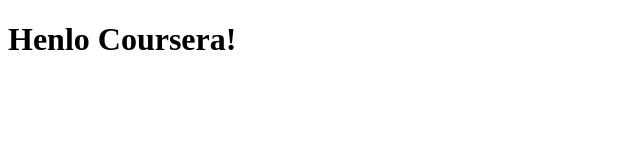
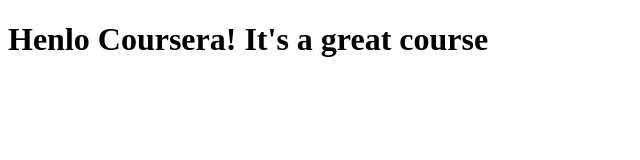
Before and after one commit to alejohv1/coursera-test, a plain HTML site: page site/index.html in a window 1280 px wide. Shown: the whole page, without its empty margins (0-640 px from the left). Drawn offline with Linux system fonts and the light colour scheme.

Commit message:
Small addition to our page content

```diff
--- a/site/index.html
+++ b/site/index.html
@@ -6,6 +6,6 @@
 	<title>Hello Coursera!</title>
 </head>
 <body>
-<h1>Henlo Coursera!</h1>
+<h1>Henlo Coursera! It's a great course</h1>
 </body>
 </html>
```
